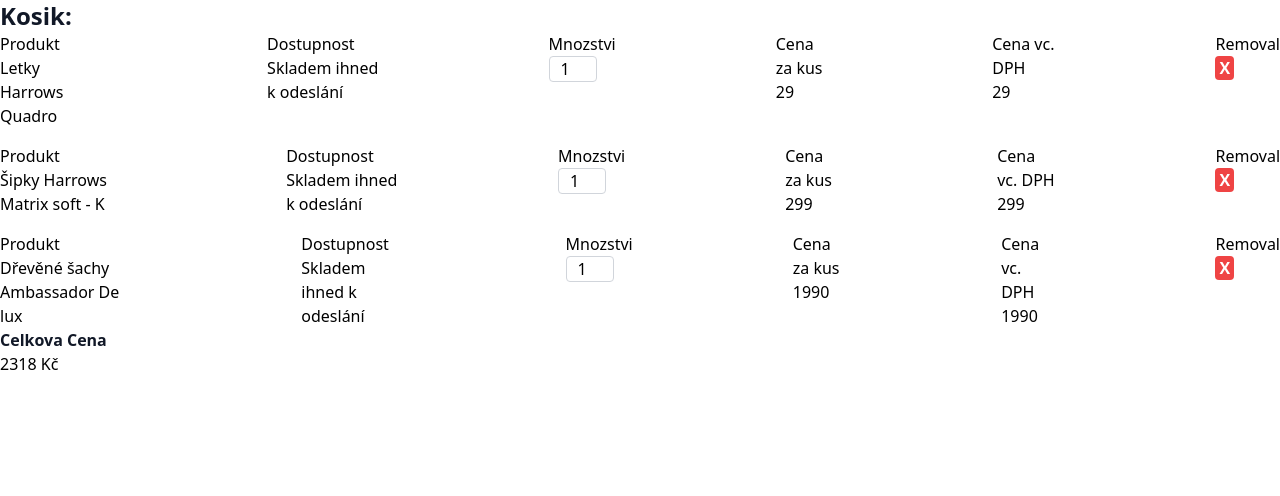
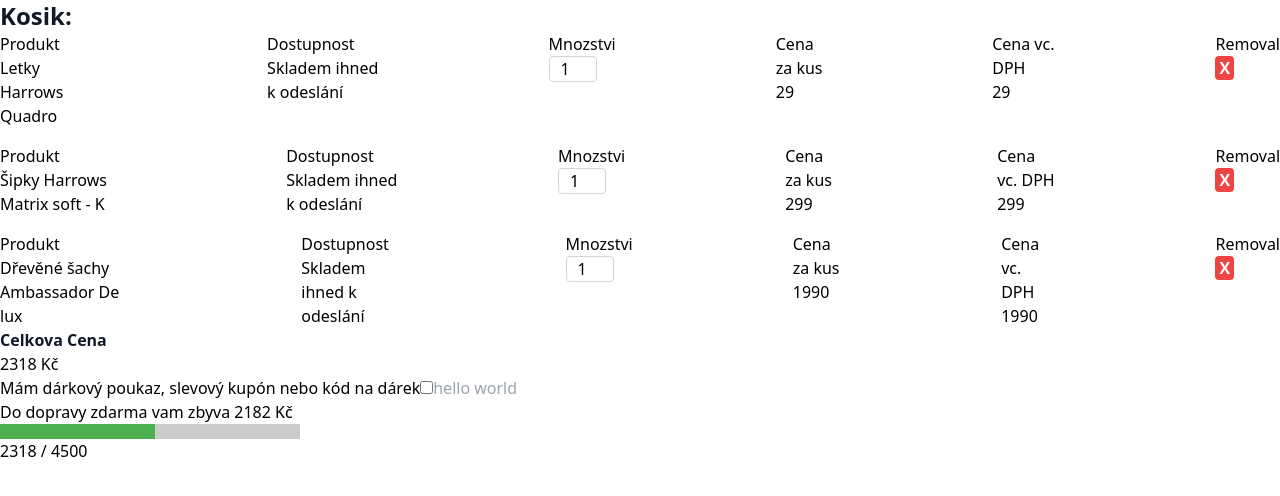
Before and after one commit to DuraSky/shoppingCartZanapo, a React (Vite) app: page / in a window 1280 px wide. Shown: the top 496 px of the page. Built offline with nearby package versions, Linux system fonts and the light colour scheme.

Commit message:
restructured the code a bit and added progress bar for free shipping

```diff
--- a/src/Cart.jsx
+++ b/src/Cart.jsx
@@ -1,14 +1,15 @@
 import { useState, useEffect, React } from "react";
 import {
-  //increaseQuantity,
-  //decreaseQuantity,
   removeFromCart,
   changeQuantity,
   getCartPrice,
+  getFreeShippingMessage,
+  getProgressShipping,
 } from "./utils/cartUtil";
 
 const ShoppingCart = () => {
   const [cart, setCart] = useState([]);
+  const [discountField, setDiscountField] = useState(true);
 
   useEffect(() => {
     fetch("./assets/products.json")
@@ -21,14 +22,6 @@ const ShoppingCart = () => {
   useEffect(() => {
     console.log(cart);
   }, [cart]);
-
-  const handleRemoveFromCart = (itemIndex) => {
-    setCart((prevCart) => removeFromCart(prevCart, itemIndex));
-  };
-
-  const handleItemChange = (value, index) => {
-    setCart((prevCart) => changeQuantity(prevCart, value, index));
-  };
 
   return (
     <>
@@ -51,7 +44,9 @@ const ShoppingCart = () => {
                   type="number"
                   value={item.mnozstvi}
                   onChange={(event) =>
-                    handleItemChange(event.target.value, index)
+                    setCart((prevCart) =>
+                      changeQuantity(prevCart, event.target.value, index)
+                    )
                   }
                   className="w-12 text-center border border-gray-300 rounded"
                 />
@@ -68,7 +63,9 @@ const ShoppingCart = () => {
                 <h2>Removal</h2>
                 <button
                   type="button"
-                  onClick={() => handleRemoveFromCart(index)}
+                  onClick={() =>
+                    setCart((prevCart) => removeFromCart(prevCart, index))
+                  }
                   className="bg-red-500 hover:bg-red-700 text-white font-bold px-1 rounded"
                 >
                   X
@@ -82,6 +79,37 @@ const ShoppingCart = () => {
         <h2 className="font-bold text-gray-900">Celkova Cena</h2>
         <p>{getCartPrice(cart)} Kč</p>
       </div>
+      <div className="discountCode">
+        {discountField && (
+          <div>
+            <label>
+              Mám dárkový poukaz, slevový kupón nebo kód na dárek
+              <input type="checkbox" />
+            </label>
+            <input type="text" placeholder="hello world"></input>
+          </div>
+        )}
+      </div>
+      <div className="progressBar">
+        <h2>{getFreeShippingMessage(cart)}</h2>
+        <div
+          className="progress"
+          style={{ height: "15px", width: "300px", backgroundColor: "#ccc" }}
+        >
+          <div
+            className="progress-fill"
+            style={{
+              width: `${getProgressShipping(cart)}%`,
+              height: "100%",
+              backgroundColor: "#4caf50",
+              textAlign: "center",
+              lineHeight: "30px",
+              color: "white",
+            }}
+          ></div>
+          <p>{getCartPrice(cart)} / 4500</p>
+        </div>
+      </div>
     </>
   );
 };
--- a/src/utils/cartUtil.js
+++ b/src/utils/cartUtil.js
@@ -1,27 +1,3 @@
-// export const increaseQuantity = (cart, itemIndex) => {
-//   return cart.map((item, index) => {
-//     if (index === itemIndex) {
-//       return { ...item, mnozstvi: item.mnozstvi + 1 };
-//     }
-//     return item;
-//   });
-// };
-
-// export const decreaseQuantity = (cart, itemIndex) => {
-//   return cart
-//     .map((item, index) => {
-//       if (index === itemIndex) {
-//         if (item.mnozstvi > 1) {
-//           return { ...item, mnozstvi: item.mnozstvi - 1 };
-//         } else {
-//           return null;
-//         }
-//       }
-//       return item;
-//     })
-//     .filter((item) => item !== null);
-// };
-
 export const removeFromCart = (cart, itemIndex) => {
   return cart
     .map((item, index) => {
@@ -52,3 +28,25 @@ export const getCartPrice = (cart) => {
     0
   );
 };
+
+export const getFreeShippingMessage = (cart) => {
+  const freeShipping = 4500;
+  const remainingForFreeShipping = freeShipping - getCartPrice(cart);
+
+  if (remainingForFreeShipping <= 0) {
+    return "Dopravu mate zdarma";
+  } else {
+    console.log(remainingForFreeShipping);
+    return `Do dopravy zdarma vam zbyva ${remainingForFreeShipping} Kč`;
+  }
+};
+
+export const getProgressShipping = (cart) => {
+  const freeShipping = 4500;
+  const remainingForFreeShipping = Math.min(
+    (getCartPrice(cart) / freeShipping) * 100,
+    100
+  );
+
+  return remainingForFreeShipping.toFixed(1);
+};
```
